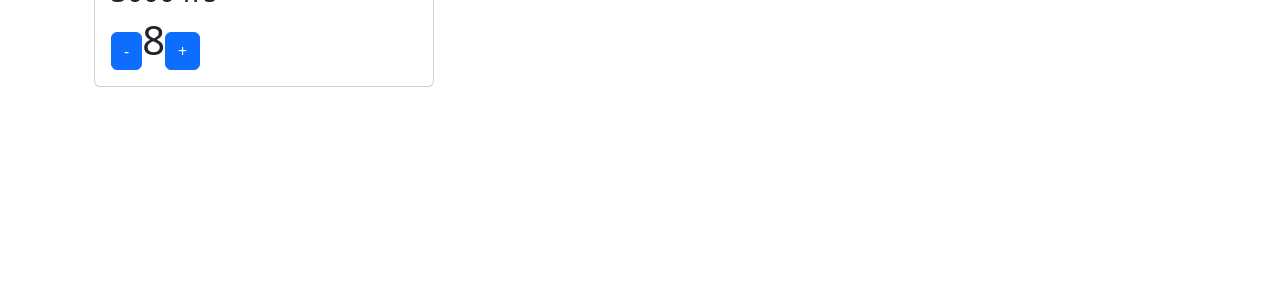
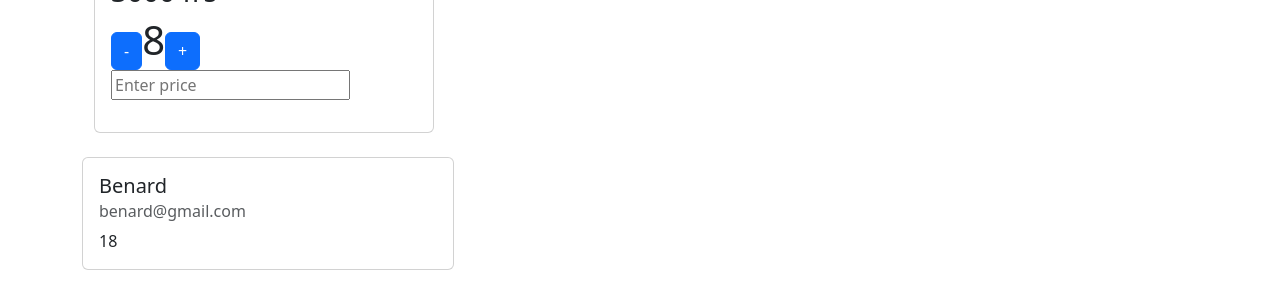
Before and after one commit to tambuaevaristus/E-com-Web-App, a React (Create React App) app: page / in a window 1280 px wide. Shown: the part 472-780 px from the top of the page. Built offline with nearby package versions, Linux system fonts and the light colour scheme.

Commit message:
products and users

```diff
--- a/src/App.tsx
+++ b/src/App.tsx
@@ -1,11 +1,17 @@
 import Navbar from "./components/Navbar";
-import ProductList from "./components/ProductList";
+import {ProductList }from "./components/ProductList";
+import { User } from "./components/User";
 
 function App() {
   return (
     <div className="container">
       <Navbar />
       <ProductList />
+      <User
+        name="Benard"
+        email="benard@gmail.com"
+        age="18"
+      />
     </div>
   );
 }
--- a/src/components/Product.tsx
+++ b/src/components/Product.tsx
@@ -1,14 +1,18 @@
-import React, { useState } from "react";
+import React, { FC, useState } from "react";
 
-interface Person {
-    name?: string;
-    price?:number;
-    description?:string;
-    qty?:number;
+interface Product {
+  name?: string;
+  price?: number;
+  description?: string;
+  qty?: number;
 }
 
-export default function Product(person : Person) {
+export const Product: FC<Product> = (product) => {
+  const [quatity, setQuantity] = useState<string | null>("");
 
+  const handleChange = (event: React.ChangeEvent<HTMLInputElement>) => {
+    setQuantity(event.target.value)
+  };
 
   return (
     <div className="col-md-6 col-lg-4 my-4">
@@ -19,25 +23,24 @@ export default function Product(person : Person) {
           alt="..."
         />
         <div className="card-body">
-          <h5 className="card-title">{person.name}</h5>
-          <p className="card-text">
-            {person.description}
-          </p>
+          <h5 className="card-title">{product.name}</h5>
+          <p className="card-text">{product.description}</p>
 
           <div>
-
-            <h3>{person.price} frs</h3>
-          <button className="btn btn-primary">
-            -
-          </button>
-          <span className="display-6">8</span>
-          <button className="btn btn-primary">
-            +
-          </button>
+            <h3>{product.price} frs</h3>
+            <button className="btn btn-primary">-</button>
+            <span className="display-6">8</span>
+            <button className="btn btn-primary">+</button>
           </div>
 
+          <input
+            type="text"
+            placeholder="Enter price"
+            onChange={handleChange}
+          />
+          <p>{quatity}</p>
         </div>
       </div>
     </div>
   );
-}
+};
--- a/src/components/ProductList.tsx
+++ b/src/components/ProductList.tsx
@@ -1,10 +1,8 @@
 import React from "react";
-import Product from "./Product";
+import {Product} from "./Product";
 
 
-
-
-export default function ProductList() {
+export const ProductList = ()=>{
   return (
     <div className="row container">
       <Product
--- /dev/null
+++ b/src/components/User.tsx
@@ -0,0 +1,19 @@
+import React, { FC } from "react";
+import { UserP } from "../types";
+
+
+export const User = (props: UserP) => {
+  return (
+    <div>
+      <div className="card col-md-4" >
+        <div className="card-body">
+          <h5 className="card-title">{props.name}</h5>
+          <h6 className="card-subtitle mb-2 text-muted">{props.email}</h6>
+          <p className="card-text">
+           {props.age}
+          </p>
+        </div>
+      </div>
+    </div>
+  );
+};
--- /dev/null
+++ b/src/types.d.ts
@@ -0,0 +1,5 @@
+export interface UserP {
+    name?:string;
+    email?:string;
+    age?:number | string;
+}
```
Also changed, not shown: src/components/Footer.tsx (added, +9 -0 lines).
